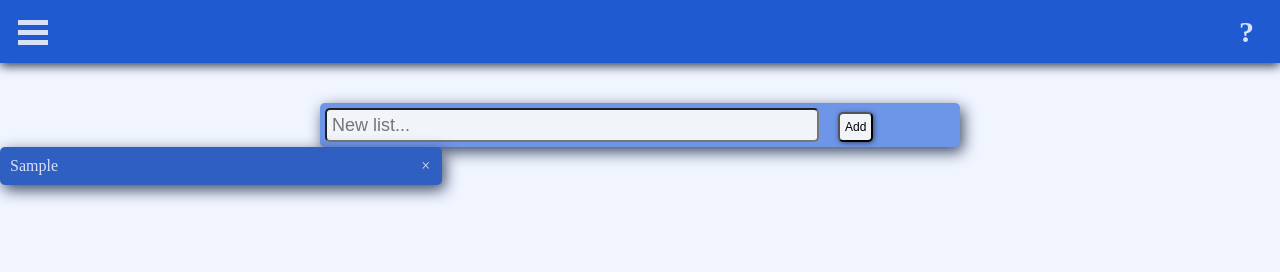
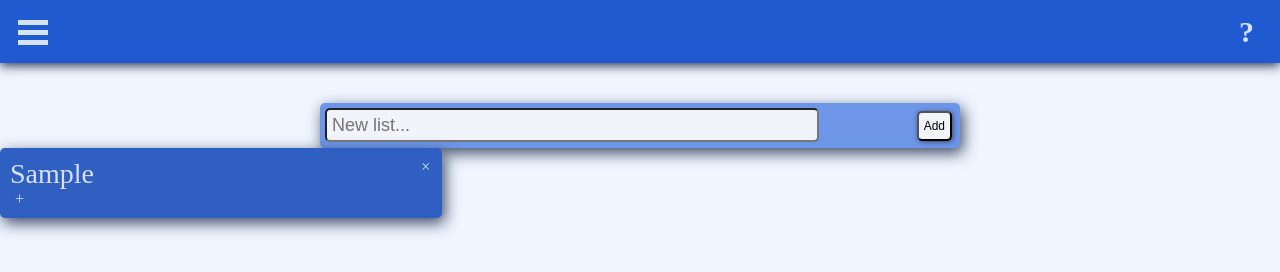
Before and after one commit to jmarsto/todo, a plain HTML site: page index.html in a window 1280 px wide. Both pictures are taken after typing "Sample" into the empty fields and a click on the button "Add". Drawn offline with Linux system fonts and the light colour scheme.

Commit message:
Add files via upload

```diff
--- /dev/null
+++ b/addition.js
@@ -0,0 +1 @@
+//the goal here is to allow for addition to already created lists
--- a/index.html
+++ b/index.html
@@ -10,9 +10,11 @@
     <h1>
       <nav>
         <a href="#" id="menu">
+          <div class="menubars">
           <div id="menubar1" class="menubar"></div>
           <div id="menubar2" class="menubar"></div>
           <div id="menubar3" class="menubar"></div>
+        </div>
         </a>
         <a href="#" id="?" class="navright">
           ?
--- a/lists.js
+++ b/lists.js
@@ -2,16 +2,21 @@ function newList() {
   var ul = document.createElement("ul");
   var inputValue = document.getElementById("inputField").value;
   var text = document.createTextNode(inputValue);
+  var ulHeader = document.createElement("SPAN")
+  ulHeader.appendChild(text)
+  ulHeader.className = "ulHeader"
   if (document.getElementById("inputField").value == '') {
-
+//not doing anything
   }
   else {
-    ul.appendChild(text);
+    //create an unordered list
+    ul.appendChild(ulHeader);
     ul.id = inputValue
     document.getElementById("slate").appendChild(ul)
     document.getElementById("inputField").value = "";
+    //we've created the list, giving it the id of the input value
     dragElement(document.getElementById((`${inputValue}`)));
-    thisList = document.getElementById((`${inputValue}`))
+    //we've given it drag + drop functionality
     var span = document.createElement("SPAN");
     var text = document.createTextNode("\u00D7");
     span.className = "close";
@@ -21,6 +26,16 @@ function newList() {
     }
     span.appendChild(text);
     document.getElementById((inputValue)).appendChild(span);
+    //we've given the list an x button that will kill it
+    var further = document.createElement("SPAN");
+    var furtherButton = document.createTextNode("+");
+    further.appendChild(furtherButton)
+    further.className = "addition";
+    further.onclick = function() {
+      alert("add functionality")
+    }
+    document.getElementById(inputValue).appendChild(further)
+    //lastly, we leave the option to click to add items to the list
   }
 }
 
@@ -30,3 +45,4 @@ inputField.addEventListener("keyup", function(event) {
     newList()
   }
 });
+//enter will also work in the inputField
--- a/style.css
+++ b/style.css
@@ -39,6 +39,7 @@ h1 a {
 .navright:hover {
   box-shadow: 0px 0px 20px -3px #70a0ff inset;
   border-radius: 50px;
+  color: white;
 }
 
 #menu {
@@ -55,6 +56,11 @@ h1 a {
   height: 5px;
   margin: 5px;
   display: block;
+  transition: .2s;
+}
+
+.menubars:hover .menubar {
+  background-color: white;
 }
 
 #menu:hover {
@@ -71,10 +77,12 @@ h1 a {
 #masterInput {
   background-color: #6d96e8;
   box-shadow: 3px 5px 15px #3a4864;
-  width: 50%;
+  height: 45px;
+  width: 50vw;
   margin-left: 25vw;
   margin-top: 5vh;
   border-radius: 5px;
+  text-align: right
 }
 
 #inputField {
@@ -87,11 +95,19 @@ h1 a {
   padding-left: 5px;
   background-color: #f1f4f9;
   height: 20px;
-  transition: .4s
+  transition: .4s;
+  float:left;
+  -webkit-transition: .4s ease-in-out;
+  transition: .2s ease-in-out;
 }
 
 #inputField:hover {
-  background-color: #fff
+  background-color: #fff;
+}
+
+#inputField:focus {
+  background-color: #fff;
+  width: 79%;
 }
 
 #add {
@@ -101,7 +117,7 @@ h1 a {
   padding: 5px;
   font-size: 12px;
   height: 30px;
-  margin-left: 10px;
+  margin: 8px;
   cursor: default;
   transition: .4s;
 }
@@ -123,6 +139,7 @@ h1 a {
   background-color: #2f5fc1;
   border-radius: 5px;
   padding: 10px;
+  font-size: 28px;
   box-shadow: 3px 5px 15px #3a4864;
   color: #d7e2f9;
   width: 33%;
@@ -130,10 +147,15 @@ h1 a {
   display: inline-block;
 }
 
+#slate ul:hover {
+  color: white;
+}
+
 .close {
   position: absolute;
   right: 0;
   top: 0;
+  font-size: 16px;
   padding: 10px 12px;
   transition: .2s
 }
@@ -144,3 +166,17 @@ h1 a {
   box-shadow: 0px 0px 40px -15px #70a0ff inset;
   border-radius: 50px;
 }
+
+.addition {
+  display: block;
+  font-size: 16px;
+  margin-left: 5px;
+  transition: .2s;
+}
+
+.addition:hover {
+  color: #f1f4f9;
+  cursor: pointer;
+  box-shadow: 0px 0px 40px -15px #70a0ff inset;
+  border-radius: 50px;
+}
```
Also changed, not shown: 1 other file.
